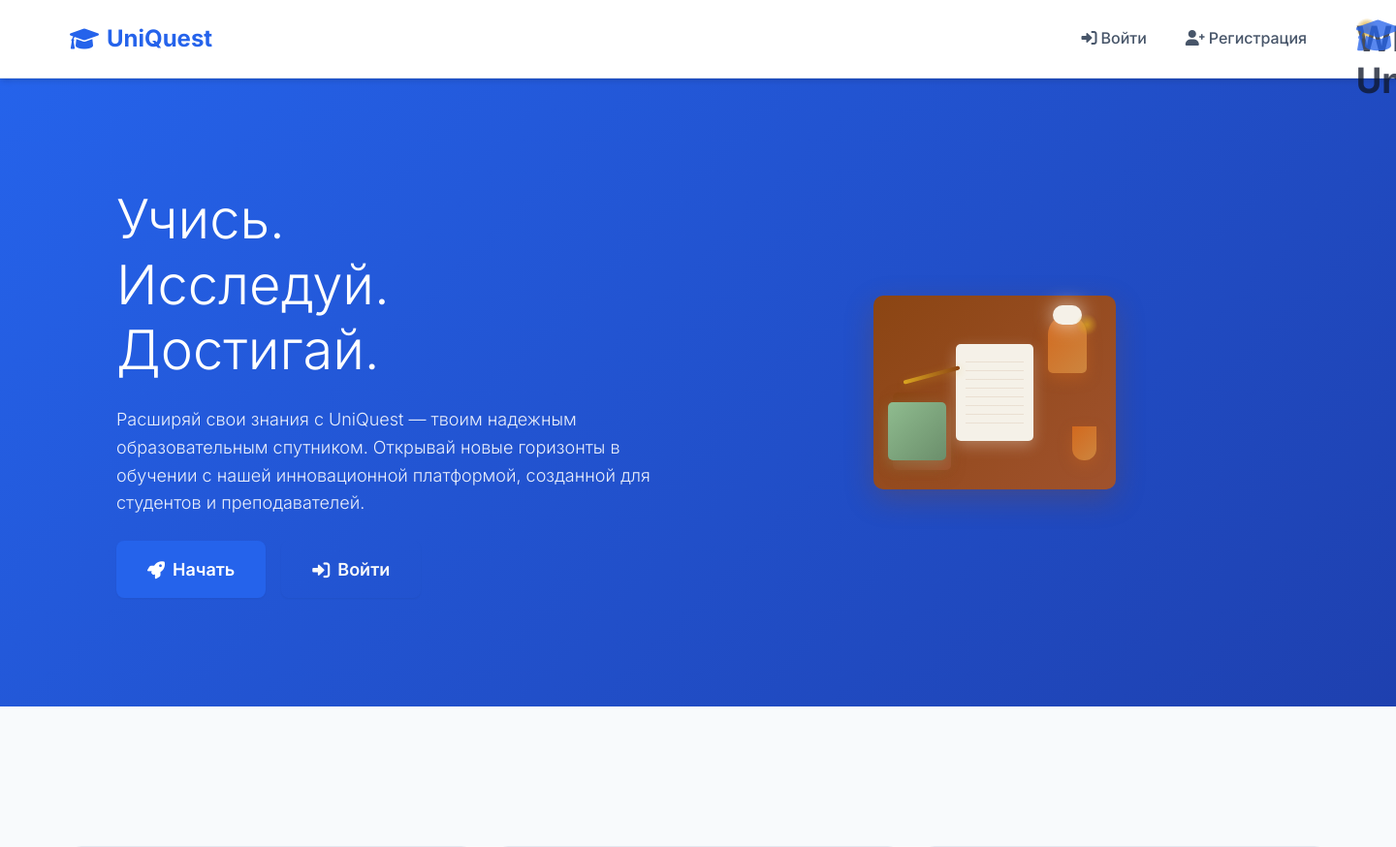
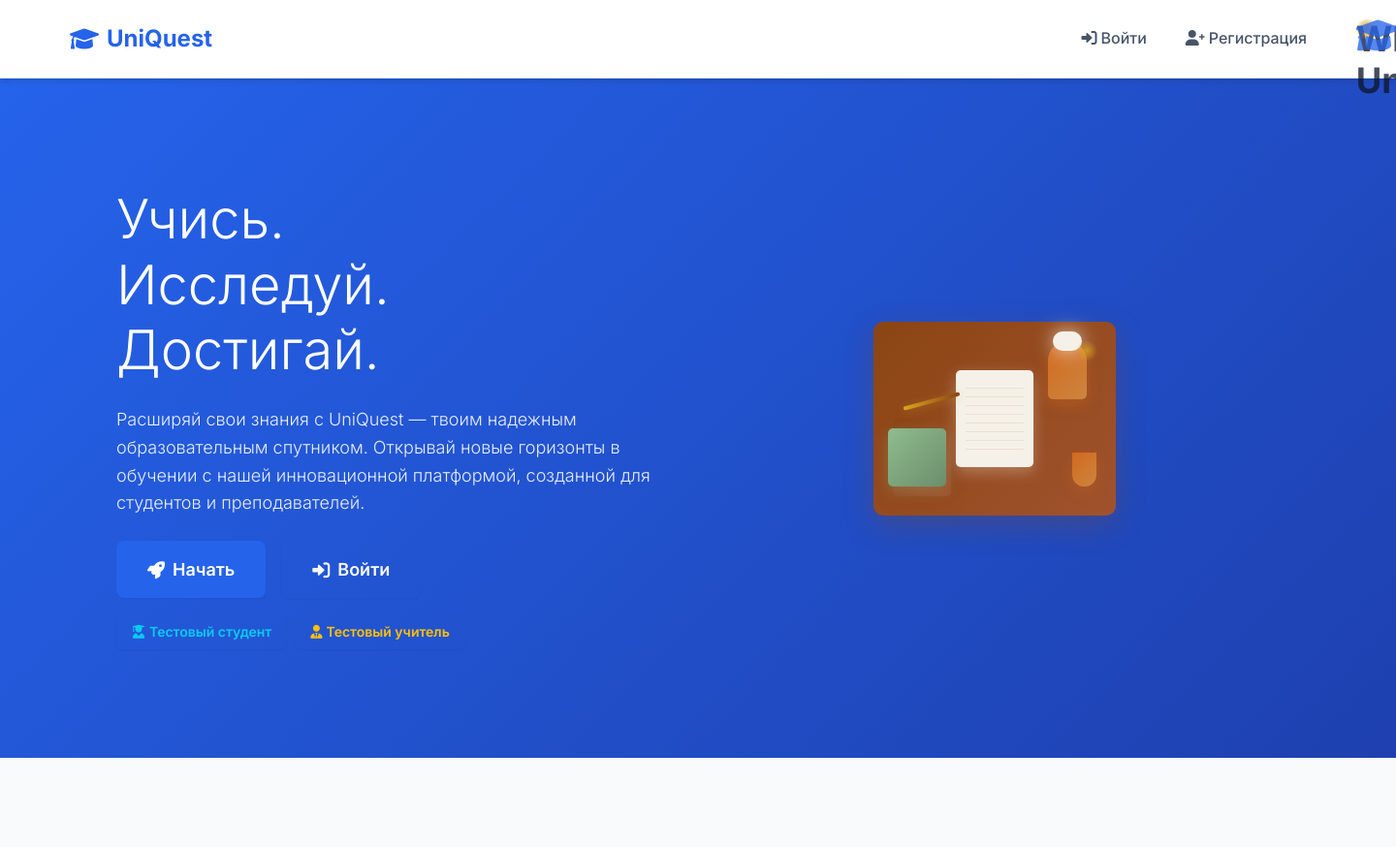
Before and after one commit to rrrrrrahit/uniquest, a Django app: template main/templates/main/index.html in a window 1440 px wide; the page is wider, and only the part inside the window is pictured. Shown: the top 874 px of that part at 97% size. Run offline with Django 5.2, Linux system fonts and the light colour scheme; the template is opened without the code that fills it: values that come from a table or form of the project are taken from there, others are empty; data comes from the database, SQL or seed files in the repository; parts of the project's set-up code (start-up, migrations or seed data) failed here and were passed over.

Commit message:
Add links to create test student and teacher on main page and student page

```diff
--- a/main/templates/main/create_test_student.html
+++ b/main/templates/main/create_test_student.html
@@ -34,8 +34,11 @@
         </form>
 
         <div class="mt-4 text-center">
-          <a href="{% url 'index' %}" class="text-muted">
+          <a href="{% url 'index' %}" class="text-muted me-3">
             <i class="fas fa-arrow-left me-1"></i>Вернуться на главную
+          </a>
+          <a href="{% url 'create_test_teacher' %}" class="btn btn-outline-info">
+            <i class="fas fa-user-tie me-2"></i>Создать тестового учителя
           </a>
         </div>
       </div>
--- a/main/templates/main/index.html
+++ b/main/templates/main/index.html
@@ -22,6 +22,14 @@
             </a>
             <a href="{% url 'login' %}" class="btn btn-outline-light btn-lg">
               <i class="fas fa-sign-in-alt me-2"></i>Войти
+            </a>
+          </div>
+          <div class="mt-3 d-flex flex-wrap gap-2">
+            <a href="{% url 'create_test_student' %}" class="btn btn-outline-info btn-sm">
+              <i class="fas fa-user-graduate me-1"></i>Тестовый студент
+            </a>
+            <a href="{% url 'create_test_teacher' %}" class="btn btn-outline-warning btn-sm">
+              <i class="fas fa-user-tie me-1"></i>Тестовый учитель
             </a>
           </div>
         {% else %}
@@ -154,9 +162,17 @@
       <div class="card-body p-5">
         <h3 class="indie-accent sparkle">Готовы начать свой путь?</h3>
         <p class="lead mb-4">Присоединяйтесь к тысячам студентов, которые уже учатся с UniQuest</p>
-        <a href="{% url 'register' %}" class="btn btn-primary btn-lg">
-          <i class="fas fa-user-plus me-2 pixel-icon"></i>Создать аккаунт
-        </a>
+        <div class="d-flex flex-wrap gap-3 justify-content-center">
+          <a href="{% url 'register' %}" class="btn btn-primary btn-lg">
+            <i class="fas fa-user-plus me-2 pixel-icon"></i>Создать аккаунт
+          </a>
+          <a href="{% url 'create_test_student' %}" class="btn btn-outline-info btn-lg">
+            <i class="fas fa-user-graduate me-2"></i>Тестовый студент
+          </a>
+          <a href="{% url 'create_test_teacher' %}" class="btn btn-outline-warning btn-lg">
+            <i class="fas fa-user-tie me-2"></i>Тестовый учитель
+          </a>
+        </div>
       </div>
     </div>
   </section>
```
